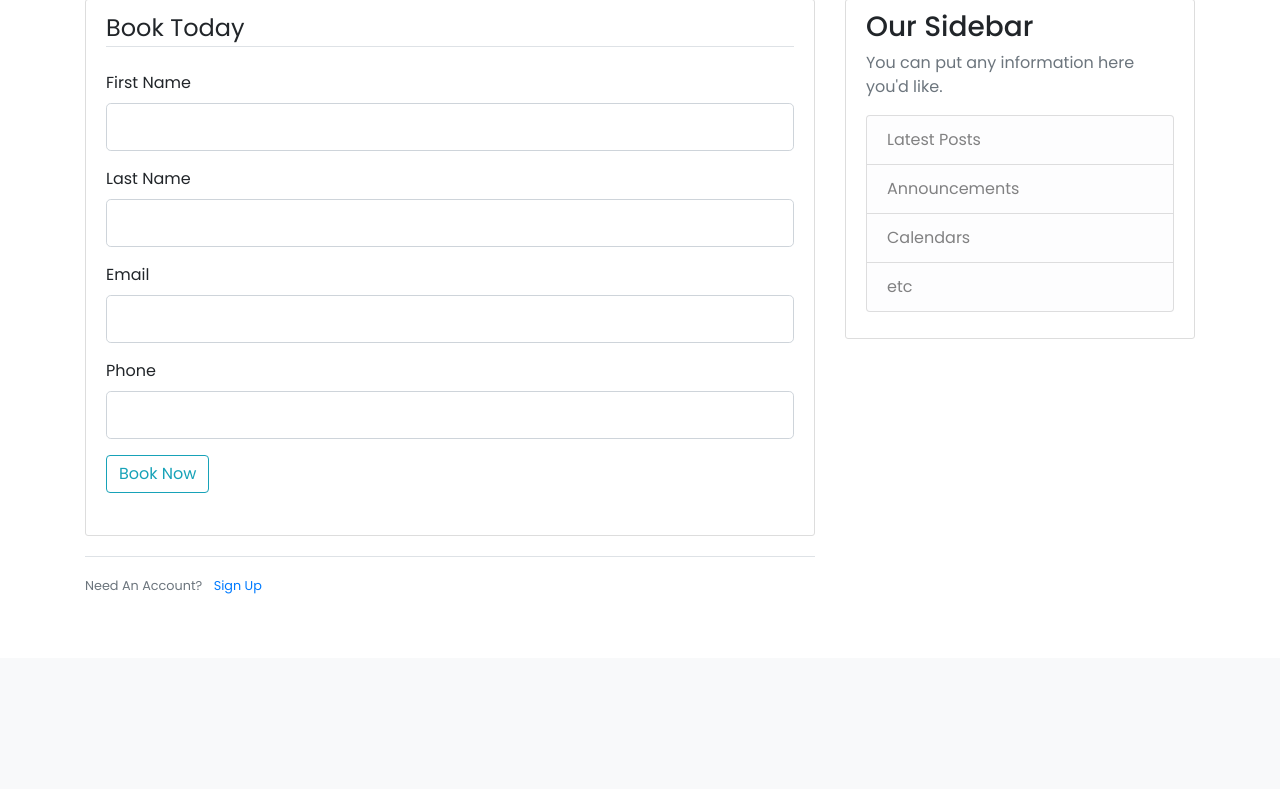
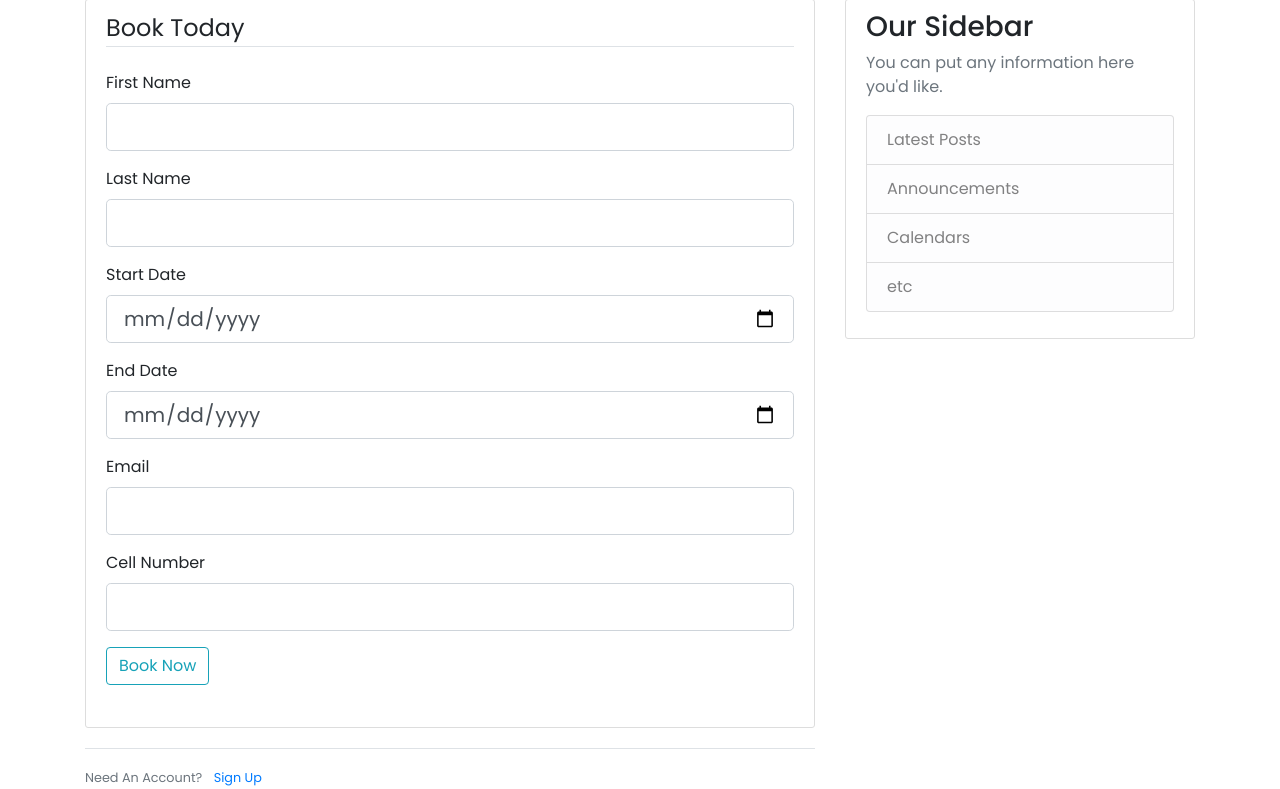
Before and after one commit to Temujin18/STBooking, a Flask app: page /book in a window 1280 px wide. Shown: the part 142-931 px from the top of the page. Before the commit the page ends 736 px from the top, so only its background shows below. Run offline with Flask 2, Linux system fonts and the light colour scheme; some libraries are stand-ins or nearby versions.

Commit message:
Added dates in booking form

```diff
--- a/stbooking/forms.py
+++ b/stbooking/forms.py
@@ -1,5 +1,6 @@
 from flask_wtf import FlaskForm
 from wtforms import StringField, PasswordField, SubmitField, BooleanField, ValidationError
+from wtforms.fields import DateField
 from wtforms.validators import DataRequired, Length, Email, EqualTo
 import phonenumbers
 
@@ -10,16 +11,16 @@ class Phone(object):
             self.message = message
 
         def __call__(self, form, field):
-            if len(field.data) > 16:
-                raise ValidationError('Invalid phone number.')
+            if len(field.data) > 11:
+                raise ValidationError('Phone number: (0/63)9XX XXX XXXX.')
             try:
                 input_number = phonenumbers.parse(field.data)
                 if not (phonenumbers.is_valid_number(input_number)):
-                        raise ValidationError('Invalid phone number.')
+                        raise ValidationError('Phone number: (0/63)9XX XXX XXXX.')
             except:
-                input_number = phonenumbers.parse("+1"+field.data)
+                input_number = phonenumbers.parse("+63"+field.data)
                 if not (phonenumbers.is_valid_number(input_number)):
-                        raise ValidationError('Invalid phone number.')
+                        raise ValidationError('Phone number: (0/63)9XX XXX XXXX.')
 
 class BookingForm(FlaskForm):
     firstname = StringField('First Name',
@@ -30,7 +31,14 @@ class BookingForm(FlaskForm):
 
     email = StringField('Email', validators=[Email()])
 
-    phone = StringField('Phone', validators=[DataRequired()])
+    phone = StringField('Cell Number', validators=[DataRequired(), Phone()])
+
+    start_date = DateField('Start Date', format='%m-%d-%Y', validators=[DataRequired()])
+    end_date = DateField('End Date', format='%m-%d-%Y', validators=[DataRequired()])
+
+    def validate_end_date(form, field):
+        if field.data < form.start_date.data:
+            raise ValidationError("End date must not be earlier than start date.")
 
     submit = SubmitField('Book Now')
 
--- a/stbooking/templates/book.html
+++ b/stbooking/templates/book.html
@@ -35,6 +35,39 @@
                     {% endif %}
 
                 </div>
+
+                <div class="form-group">
+                    {{ form.start_date.label(class="form-control-label") }}
+
+                    {% if form.start_date.errors %}
+                        {{ form.start_date(class="form-control form-control-lg is-invalid") }}
+                        <div class="invalid-feedback">
+                            {% for error in form.start_date.errors %}
+                                <span>{{ error }}</span>
+                            {% endfor %}
+                        </div>
+                    {% else %}
+                        {{ form.start_date(class="form-control form-control-lg") }}
+                    {% endif %}
+
+                </div>
+
+                <div class="form-group">
+                    {{ form.end_date.label(class="form-control-label") }}
+
+                    {% if form.end_date.errors %}
+                        {{ form.end_date(class="form-control form-control-lg is-invalid") }}
+                        <div class="invalid-feedback">
+                            {% for error in form.end_date.errors %}
+                                <span>{{ error }}</span>
+                            {% endfor %}
+                        </div>
+                    {% else %}
+                        {{ form.end_date(class="form-control form-control-lg") }}
+                    {% endif %}
+
+                </div>
+
                 <div class="form-group">
                     {{ form.email.label(class="form-control-label") }}
 
```
